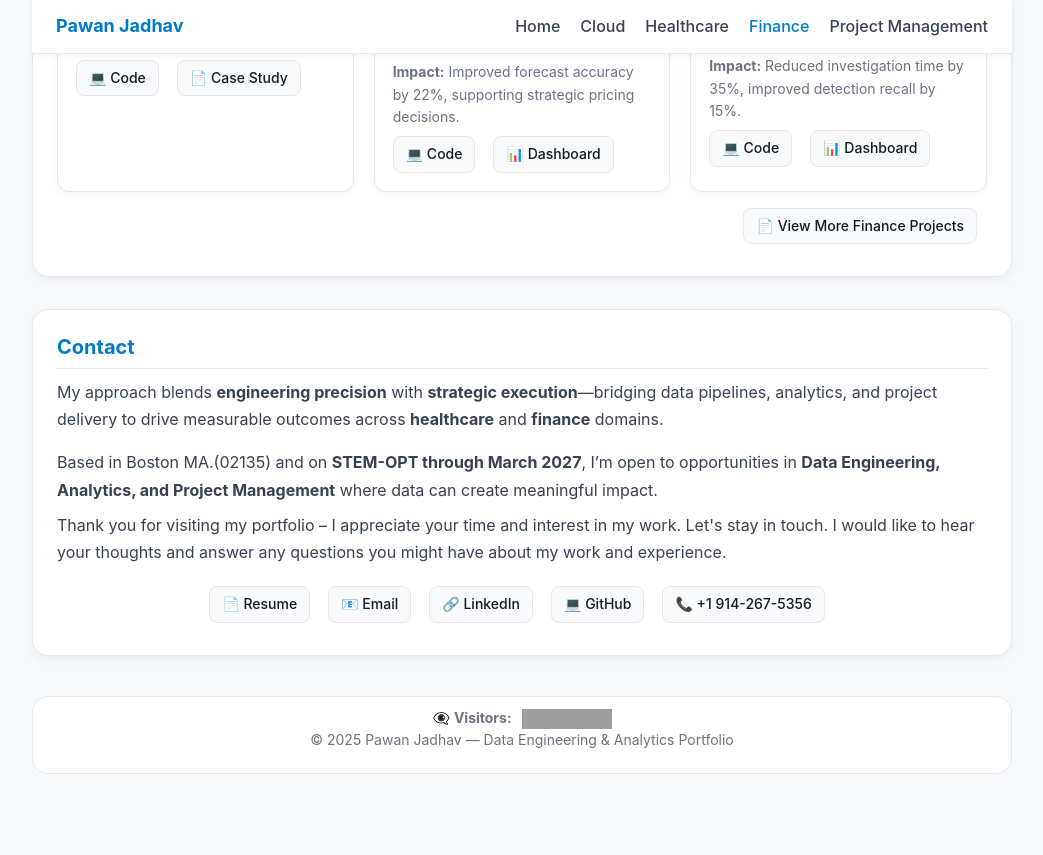
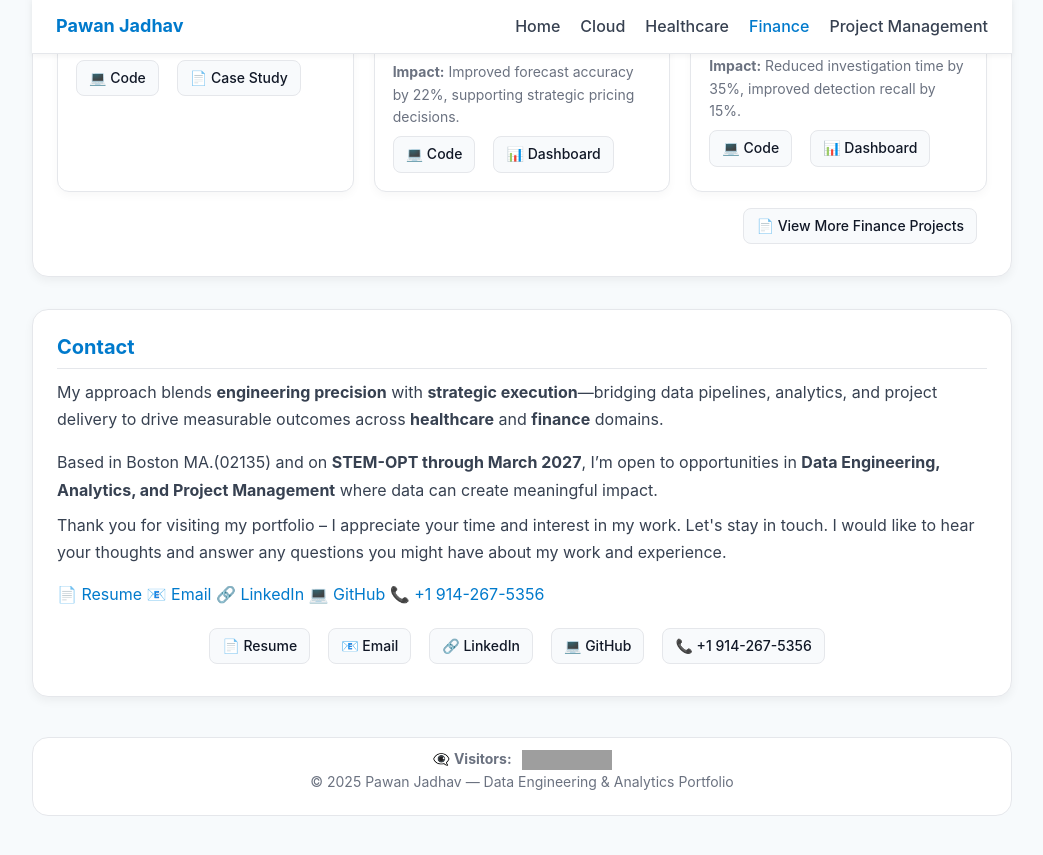
Before and after one commit to PawanJadhav7/PawanJadhav.github.io, a Jekyll site: the page built from index.md, in a window 1280 px wide and 900 px high, scrolled down 4672 px. Shown: the top 855 px of the window, without its empty margins (118-1161 px from the left). Built offline with Jekyll 4.4.1, drawn with Linux system fonts in a browser that asks for light colours; grey boxes are pictures that could not be loaded.

Commit message:
Update index.md

```diff
--- a/index.md
+++ b/index.md
@@ -722,6 +722,15 @@ layout: default
     Let's stay in touch.
     I would like to hear your thoughts and answer any questions you might have about my work and experience.
   </p>
+  <!-- ====== FIXED BOTTOM CONTACT BAR ====== -->
+<div id="contact-bar">
+  <a href="/assets/Resume.pdf" target="_blank" rel="noopener noreferrer" class="contact-btn">📄 Resume</a>
+  <a href="mailto:pawan.jadhav7@gmail.com" class="contact-btn">📧 Email</a>
+  <a href="https://www.linkedin.com/in/pawan-jadhav/" target="_blank" rel="noopener noreferrer" class="contact-btn">🔗 LinkedIn</a>
+  <a href="https://github.com/PawanJadhav7" target="_blank" rel="noopener noreferrer" class="contact-btn">💻 GitHub</a>
+  <a href="tel:+19142675356" class="contact-btn">📞 +1&nbsp;914-267-5356</a>
+</div>
+
 <p style="margin-top:20px;display:flex;flex-wrap:wrap;gap:8px;justify-content:center;">
 
   <a class="btn" href="/assets/Resume.pdf" target="_blank" rel="noopener noreferrer"
```
